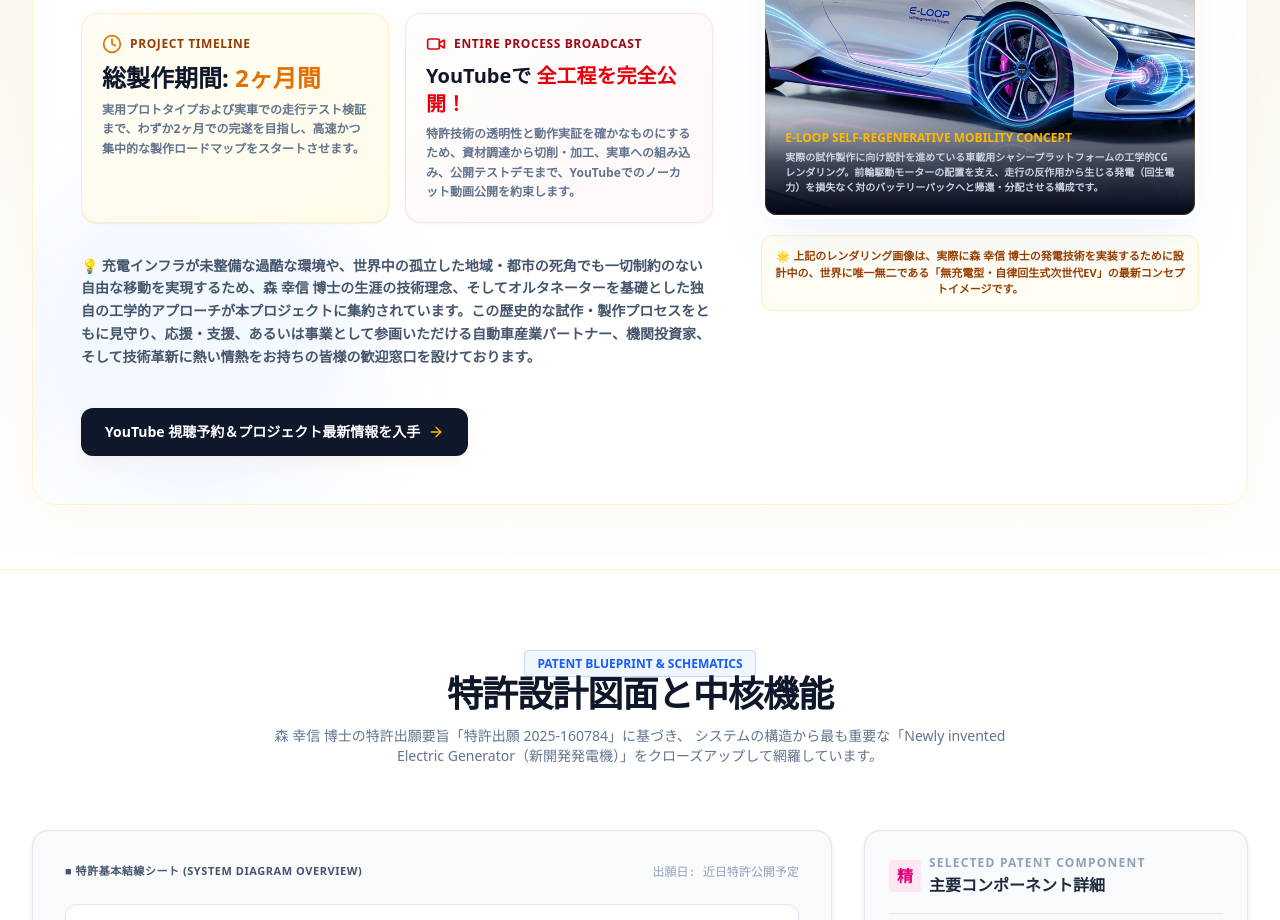
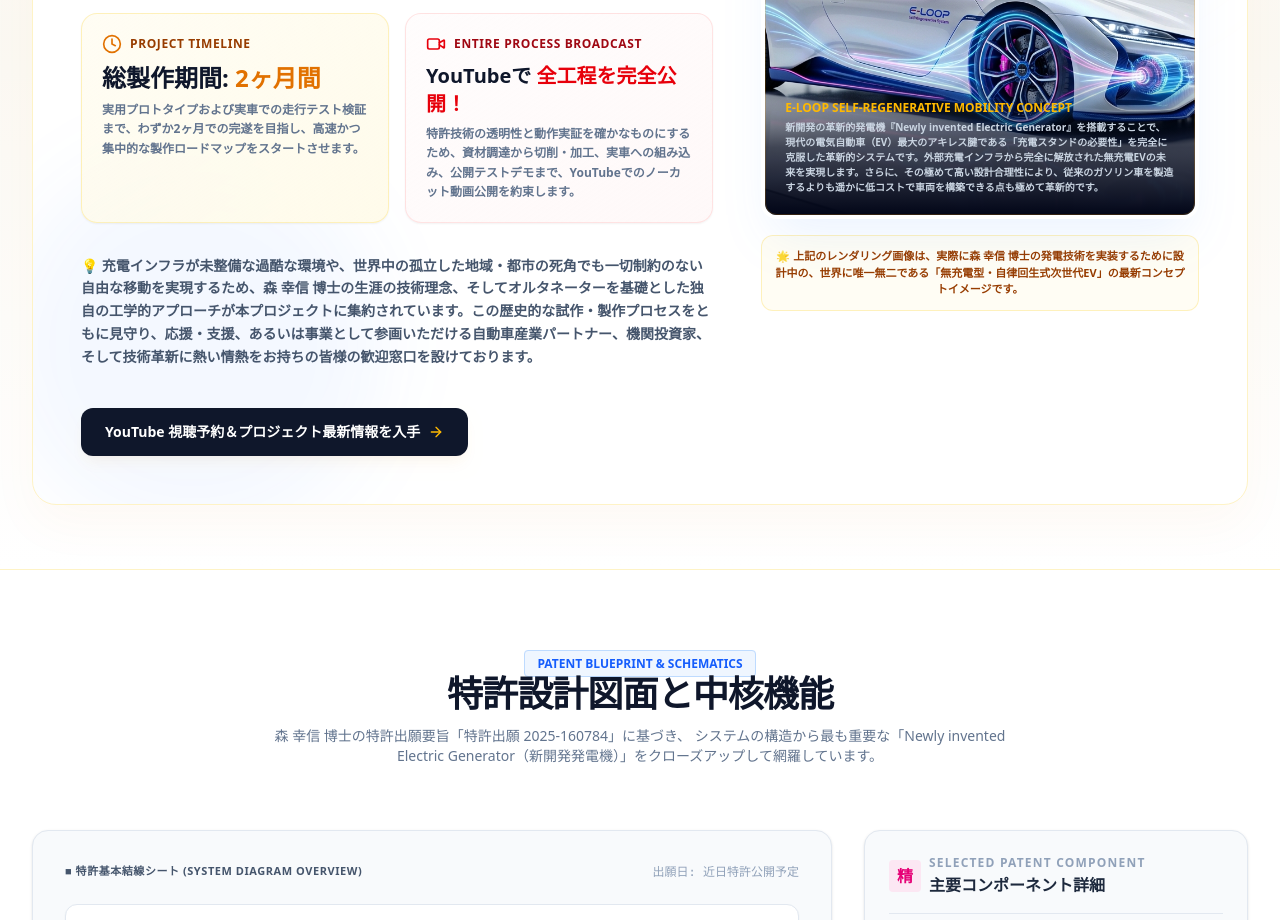
Before and after one commit to joinusint2207-ev/-, a React (Vite) app: page / in a window 1280 px wide. Shown: the part 1580-2500 px from the top of the page. Built offline with nearby package versions, Linux system fonts and the light colour scheme.

Commit message:
feat(App): update E-LOOP concept description
Clarify the revolutionary benefits of the self-regenerative system, emphasizing the elimination of charging infrastructure and reduced manufacturing costs.

```diff
--- a/src/App.tsx
+++ b/src/App.tsx
@@ -640,7 +640,7 @@
                   <div className="absolute bottom-0 inset-x-0 bg-gradient-to-t from-slate-950 via-slate-950/70 to-transparent p-5 text-white">
                     <p className="text-xs font-black text-amber-400">E-LOOP SELF-REGENERATIVE MOBILITY CONCEPT</p>
                     <p className="text-[10px] text-slate-300 mt-1 font-bold">
-                      実際の試作製作に向け設計を進めている車載用シャシープラットフォームの工学的CGレンダリング。前輪駆動モーターの配置を支え、走行の反作用から生じる発電（回生電力）を損失なく対のバッテリーパックへと帰還・分配させる構成です。
+                      新開発の革新的発電機『Newly invented Electric Generator』を搭載することで、現代の電気自動車（EV）最大のアキレス腱である「充電スタンドの必要性」を完全に克服した革新的システムです。外部充電インフラから完全に解放された無充電EVの未来を実現します。さらに、その極めて高い設計合理性により、従来のガソリン車を製造するよりも遥かに低コストで車両を構築できる点も極めて革新的です。
                     </p>
                   </div>
 
```
